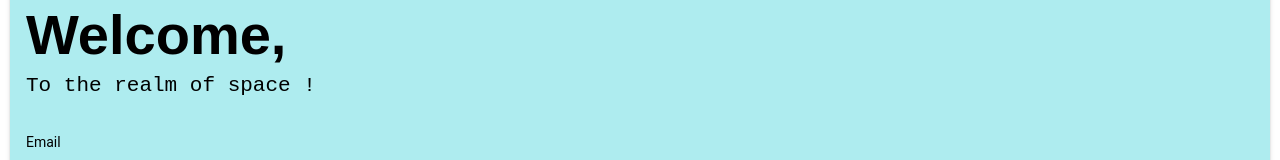
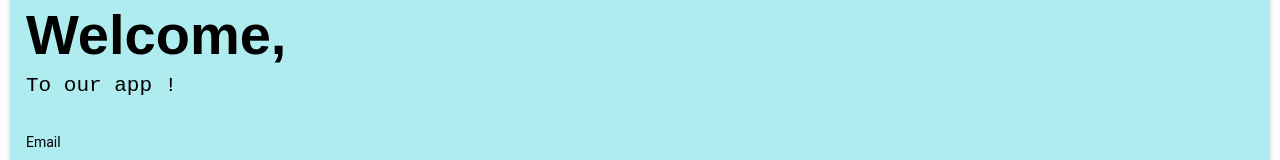
Before and after one commit to itsaasrith/Contests-Hackathons, a React (Vite) app in the folder IndiaInternationalScienceFestivalISRO/app1/: page / in a window 1280 px wide. Shown: the part 121-281 px from the top of the page. Built offline with nearby package versions, Linux system fonts and the light colour scheme.

Commit message:
Changes Launch page

```diff
--- a/IndiaInternationalScienceFestivalISRO/app1/package.json
+++ b/IndiaInternationalScienceFestivalISRO/app1/package.json
@@ -47,7 +47,7 @@
     "jsdom": "^22.1.0",
     "terser": "^5.4.0",
     "typescript": "^5.1.6",
-    "vite": "^5.0.0",
+    "vite": "5.0.6",
     "vitest": "^0.34.6"
   },
   "description": "An Ionic project"
--- a/IndiaInternationalScienceFestivalISRO/app1/src/pages/Launch.tsx
+++ b/IndiaInternationalScienceFestivalISRO/app1/src/pages/Launch.tsx
@@ -57,7 +57,7 @@ const Launch: React.FC = () => {
                 fontFamily: "monospace",
               }}
             >
-              To the realm of space !
+              To our app !
             </p>
 
             <form>
```
Also changed, not shown: 1 other file (tests, documents, lock files or other folders).
